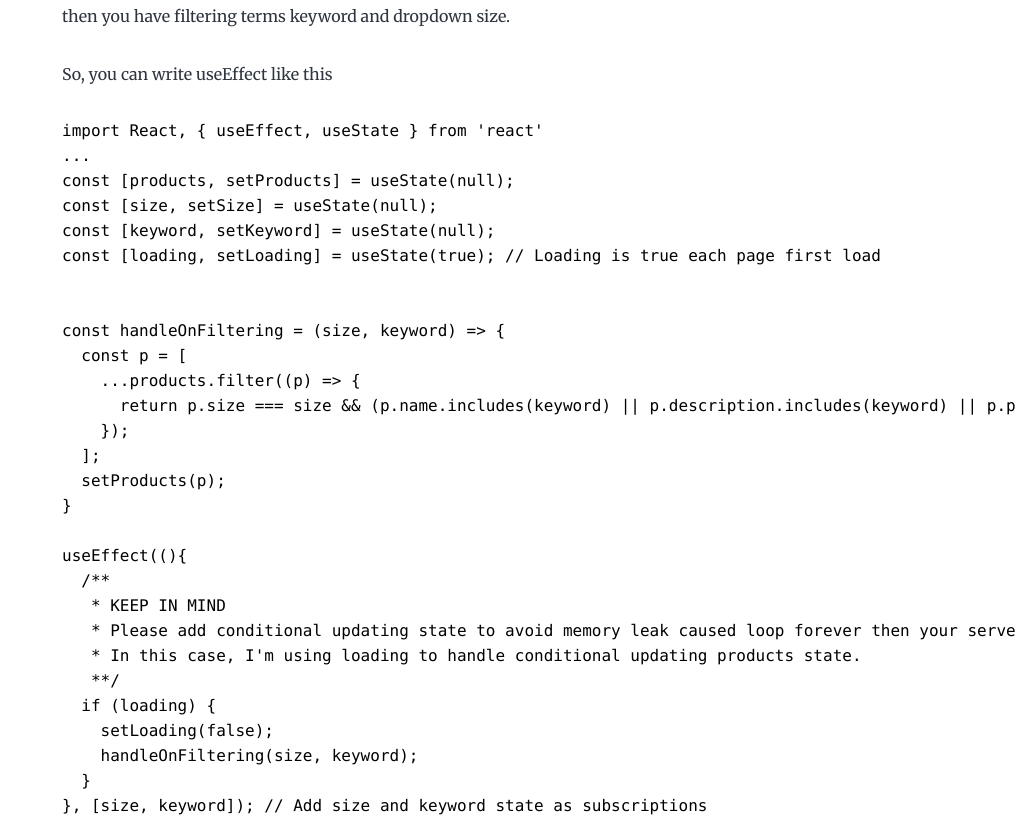
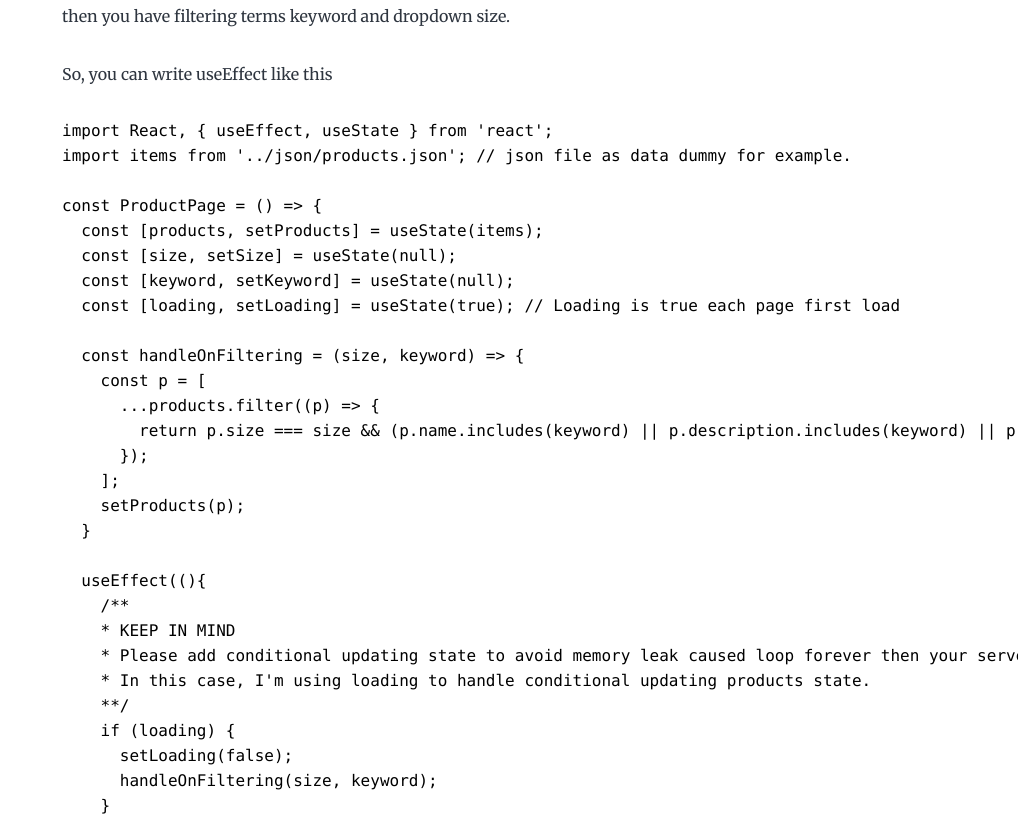
Before and after one commit to ifirmawan/ifirmawan.github.io, a Gatsby site: page /filtering-with-use-effect/ in a window 1280 px wide. Shown: the part 700-1518 px from the top of the page, without its empty margins (262-1280 px from the left). Built offline with nearby package versions, Linux system fonts and the light colour scheme; Gatsby itself is replaced by a stand-in of ours; some packages are replaced by stand-ins of ours; code samples lack their colours.

Commit message:
Second post update full source codes

````diff
--- a/content/blog/filtering-with-use-effect/index.md
+++ b/content/blog/filtering-with-use-effect/index.md
@@ -20,34 +20,74 @@ then you have filtering terms keyword and dropdown size.
 So, you can write useEffect like this
 
 ```javascript
-import React, { useEffect, useState } from 'react'
-...
-const [products, setProducts] = useState(null);
-const [size, setSize] = useState(null);
-const [keyword, setKeyword] = useState(null);
-const [loading, setLoading] = useState(true); // Loading is true each page first load
+import React, { useEffect, useState } from 'react';
+import items from '../json/products.json'; // json file as data dummy for example.
 
+const ProductPage = () => {
+  const [products, setProducts] = useState(items);
+  const [size, setSize] = useState(null);
+  const [keyword, setKeyword] = useState(null);
+  const [loading, setLoading] = useState(true); // Loading is true each page first load
 
-const handleOnFiltering = (size, keyword) => {
-  const p = [
-    ...products.filter((p) => {
-      return p.size === size && (p.name.includes(keyword) || p.description.includes(keyword) || p.price.includes(keyword));
-    });
-  ];
-  setProducts(p);
+  const handleOnFiltering = (size, keyword) => {
+    const p = [
+      ...products.filter((p) => {
+        return p.size === size && (p.name.includes(keyword) || p.description.includes(keyword) || p.price.includes(keyword));
+      });
+    ];
+    setProducts(p);
+  }
+
+  useEffect((){
+    /**
+    * KEEP IN MIND
+    * Please add conditional updating state to avoid memory leak caused loop forever then your server is down badly.
+    * In this case, I'm using loading to handle conditional updating products state.
+    **/
+    if (loading) {
+      setLoading(false);
+      handleOnFiltering(size, keyword);
+    }
+  }, [loading, size, keyword]); // Add size and keyword state as subscriptions
+
+  return (
+    <div>
+      <div>
+        <input
+          type="text"
+          value={keyword}
+          onChange={(e) => {
+            setLoading(true);
+            setKeyword(e.target.value);
+          }}
+        />
+        <select
+          onChange={(e) => {
+            setLoading(true);
+            setSize(e.target.value);
+          }}
+          value={size}
+        >
+          <option value="s">S</option>
+          <option value="m">M</option>
+          <option value="l">L</option>
+          <option value="xl">XL</option>
+        </select>
+      </div>
+      {loading
+        ? <>Loading...<>
+        : (
+          <ul>
+            {products.map((p, key) => <li key={key}>{p.name} | {p.price} | {p.description}</li>)}
+          </ul>
+        )
+      }
+    </div>
+  )
 }
 
-useEffect((){
-  /**
-   * KEEP IN MIND
-   * Please add conditional updating state to avoid memory leak caused loop forever then your server is down badly.
-   * In this case, I'm using loading to handle conditional updating products state.
-   **/
-  if (loading) {
-    setLoading(false);
-    handleOnFiltering(size, keyword);
-  }
-}, [size, keyword]); // Add size and keyword state as subscriptions
+export default ProductPage;
+
 ```
 
 ## Try it!
````
